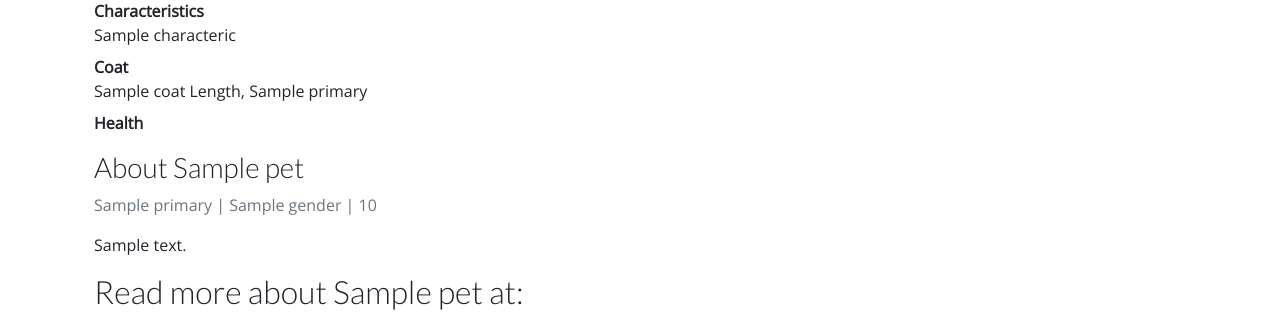
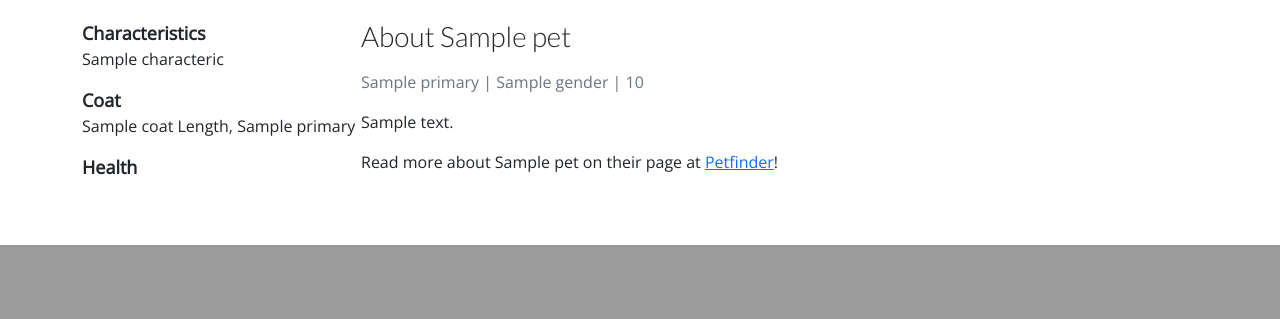
Before and after one commit to melmai/pixapets, a Flask app: template templates/details.html in a window 1280 px wide. Shown: the part 1073-1392 px from the top of the page. After the commit the page ends 1318 px from the top, so only its background shows below. Run offline with Flask 3, Linux system fonts and the light colour scheme; the template is opened without the code that fills it: most values are stand-ins (such as "Sample title", 1, 10 or a date in 2020).

Commit message:
added styles to details page

```diff
--- a/static/css/global.css
+++ b/static/css/global.css
@@ -110,7 +110,21 @@ h1, h2, h3, h4, h5, h6 {
     font-size: medium;
 }
 
-hr {
+.hr-primary {
     background-color: var(--primary-color);
     border-color: var(--primary-color);
+    opacity: 1;
+    border: 0;
+    height: 5px;
 }
+
+.favorite {
+    background-color: transparent;
+    border: 2px solid var(--primary-color);
+    color: var(--primary-color);
+}
+
+.favorite:hover {
+    background-color: var(--primary-color);
+    color: white;
+}
--- a/templates/details.html
+++ b/templates/details.html
@@ -2,17 +2,20 @@
 
 {% block title %} PixaPets | {{ pet["name"] | capitalize }} {% endblock %}
 
-{% block content %}
+{% block full_width %}
 
-<div class="container" style="background-color: rgba(252, 52, 101, 1); width: 100%;">
-  <h1 class="my-5">{{ pet["name"] | capitalize }}</h1>
-  <div class="d-grid gap-2 d-md-flex justify-content-md-end">
-    <button class="btn btn-light" type="button"><svg xmlns="http://www.w3.org/2000/svg" width="20" height="20" fill="currentColor" class="bi bi-heart" viewBox="0 0 16 16">
+<div class="container" >
+  <div class="d-flex flex-row">
+    <h1 class="mt-5 mb-0 w-75">{{ pet["name"] | capitalize }}</h1>
+    <div class="w-25 d-flex justify-content-end align-items-end">
+      <button class="nav-link rounded-pill favorite">
+        <svg xmlns="http://www.w3.org/2000/svg" width="20" height="20" fill="currentColor" class="bi bi-heart" viewBox="0 0 16 16">
         <path d="m8 2.748-.717-.737C5.6.281 2.514.878 1.4 3.053c-.523 1.023-.641 2.5.314 4.385.92 1.815 2.834 3.989 6.286 6.357 3.452-2.368 5.365-4.542 6.286-6.357.955-1.886.838-3.362.314-4.385C13.486.878 10.4.28 8.717 2.01L8 2.748zM8 15C-7.333 4.868 3.279-3.04 7.824 1.143c.06.055.119.112.176.171a3.12 3.12 0 0 1 .176-.17C12.72-3.042 23.333 4.867 8 15z"/>
-    </svg></button>
+        </svg>
+      </button>
     </div>
-
-
+  </div>
+  <hr class="hr-primary w-25 mb-4">
 </div>
 
 <div class="container">
@@ -37,9 +40,13 @@
       <span class="visually-hidden">Next</span>
     </button>
   </div>
+</div>
 
-  <div>
-    <dl>
+<div class="container my-5">
+  <div class="d-flex flex-row">
+    <div class="w-25">
+      <dl class="details-list">
+
         <dt>Characteristics</dt>
         <dd>
           {% for characteric in pet["tags"] %}
@@ -51,10 +58,10 @@
           {% endfor %}
         </dd>
 
-      <dt>Coat</dt>
+        <dt class="mt-3">Coat</dt>
         <dd>{{ pet["coat"] }} Length, {{ pet["colors"]["primary"] }}</dd>
 
-      <dt>Health</dt>
+        <dt class="mt-3">Health</dt>
         <dd>
           {% for condition, status in pet["attributes"].items() %}
             {% if status %}
@@ -66,16 +73,17 @@
             {% endif %}
           {% endfor %}
         </dd>
+
       </dl>
     </div>
 
-  <div>
-    <h3>About {{ pet["name"] }}</h3>
+    <div class="w-75">
+      <h3 class="mb-3">About {{ pet["name"] }}</h3>
       <p class="text-muted">{{ pet["breeds"]["primary"] }} | {{ pet["gender"] }} | {{ pet["age"] }}</p>
       <p>{{ pet["description"] }}</p>
-    <h2>Read more about {{pet["name"]}} at: </h2>
+      <p>Read more about {{pet["name"]}} on their page at <a href='{{ pet["url"] }}'>Petfinder</a>!</p>
     </div>
-
+  </div>
 </div>
 
 
```
Also changed, not shown: token.json (+1 -1 lines). Lines whose indentation alone changed are shown as unchanged.
